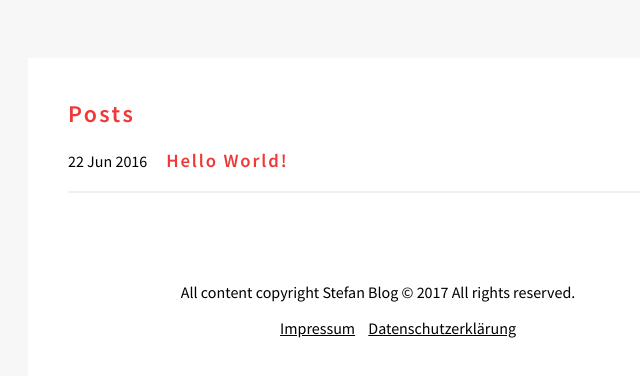
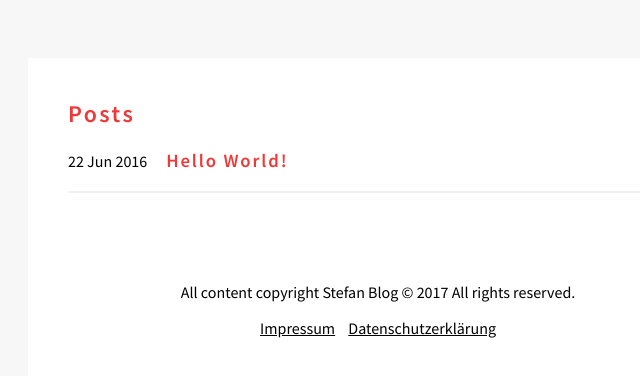
Before and after one commit to stevijo/stevijo.github.io, a plain HTML site: page index.html in a window 1280 px wide. Shown: the part 166-542 px from the top of the page, without its empty margins (262-902 px from the left). Drawn offline with Linux system fonts and the light colour scheme.

Commit message:
Site updated: 2017-05-07 22:17:38

```diff
--- a/css/style.css
+++ b/css/style.css
@@ -2544,6 +2544,9 @@ footer .inner {
   padding-top: 50px;
   padding-bottom: 50px;
 }
+footer .inner .footernav ul {
+  padding: 0;
+}
 footer .inner .footernav ul li {
   display: inline;
 }
```
